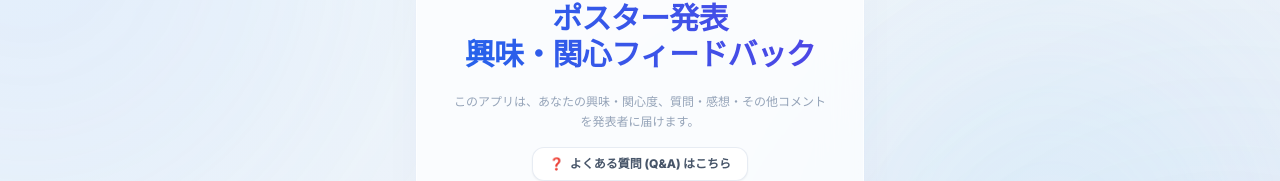
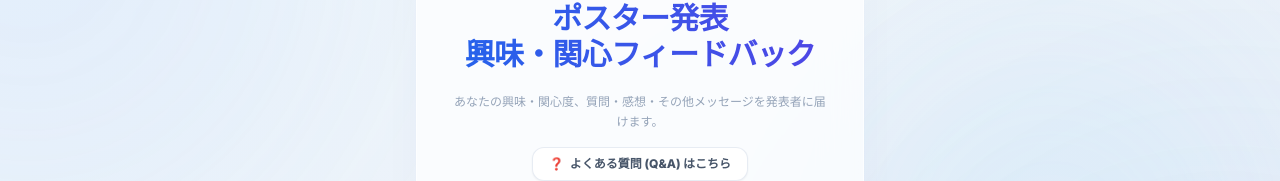
Before and after one commit to jiep1670042-debug/qrbireg, a Next.js app: page / in a window 1280 px wide. Shown: the part 169-350 px from the top of the page. Built offline with nearby package versions, Linux system fonts and the light colour scheme; no server answers; the database is empty.

Commit message:
トップページサブメッセージの更新

```diff
--- a/app/page.tsx
+++ b/app/page.tsx
@@ -233,7 +233,7 @@ function HomeContent() {
             )
           )}
           <p className="text-xs text-slate-400 font-medium pt-2 leading-relaxed">
-            このアプリは、あなたの興味・関心度、質問・感想・その他コメントを発表者に届けます。
+            あなたの興味・関心度、質問・感想・その他メッセージを発表者に届けます。
           </p>
           <div className="pt-1">
             <Link
```
